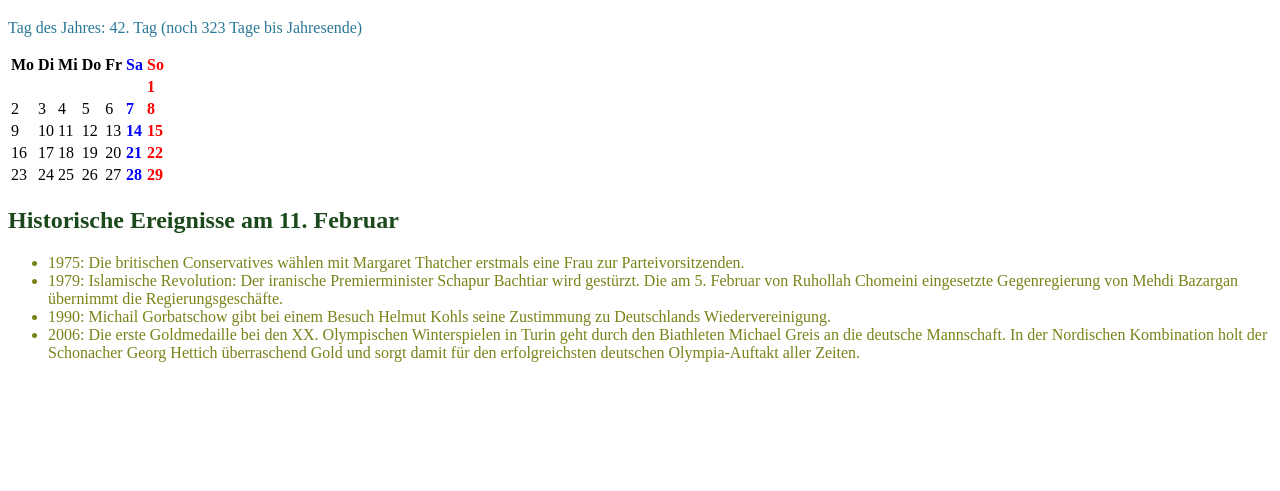
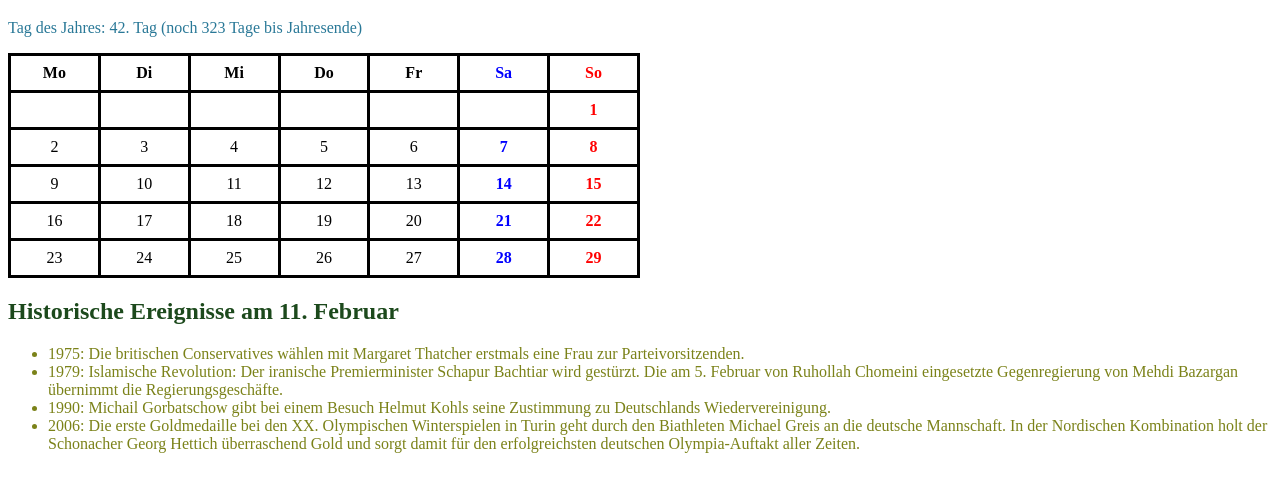
Before and after one commit to stepik26/Kalender, a plain HTML site: page index.html in a window 1280 px wide. Shown: the part 61-552 px from the top of the page. Drawn offline with Linux system fonts and the light colour scheme.

Commit message:
Tabelle mit Rahmen erstellt

```diff
--- a/styles.css
+++ b/styles.css
@@ -23,3 +23,12 @@ ul li{
     color: red;
     font-weight: bold;
 }
+
+table, th, td {
+    border: 3px solid black;
+    border-collapse: collapse;
+    text-align: center;
+    padding: 8px;
+    table-layout: fixed;
+    width: 50%;
+}
```
